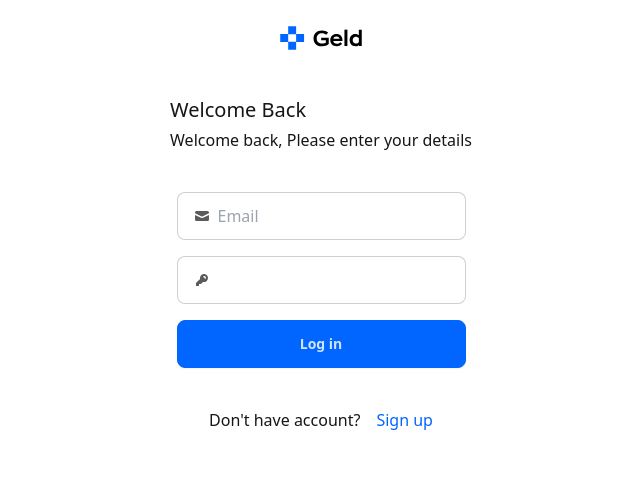
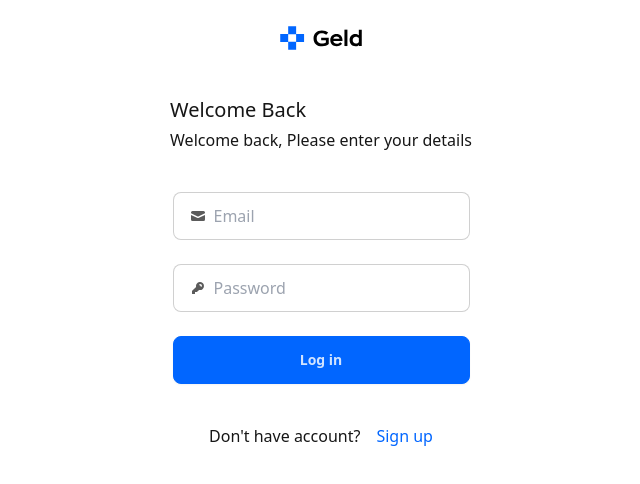
Before and after one commit to Leap-1f/Nomin-Expense-Tracker, a Next.js app in the folder front-end/: page /login in a window 1280 px wide. Shown: the top 484 px of the page, without its empty margins (319-959 px from the left). Built offline with nearby package versions, Linux system fonts and the light colour scheme.

Commit message:
login completed

```diff
--- a/front-end/src/components/layout/Context.jsx
+++ b/front-end/src/components/layout/Context.jsx
@@ -12,7 +12,7 @@
 
   const [openModal, setOpenModal] = useState(false);
 
-  const handleOpanModal = () => {
+  const handleOpenModal = () => {
     setOpenModal(true);
   };
 
@@ -23,7 +23,7 @@
     <Context.Provider
       value={{
         handleCloseModal,
-        handleOpanModal,
+        handleOpenModal,
         userData,
         setUserData,
       }}
@@ -32,4 +32,3 @@
     </Context.Provider>
   );
 };
-export const useData = () => useContext(Context);
--- a/front-end/src/pages/login.jsx
+++ b/front-end/src/pages/login.jsx
@@ -1,6 +1,8 @@
 import Link from "next/link";
 import { useState, useEffect } from "react";
 import { useRouter } from "next/router";
+import { LoginSchema } from "@/validations/userValidation";
+import { Formik, Form, Field, ErrorMessage } from "formik";
 
 export default function LoginFunction() {
   const router = useRouter();
@@ -13,9 +15,9 @@
 
   // const usenavigate = useNavigate();
 
-  // useEffect(() => {
-  //   sessionStorage.clear();
-  // }, []);
+  useEffect(() => {
+    sessionStorage.clear();
+  }, []);
 
   const handleInput = async (event) => {
     event.preventDefault();
@@ -23,23 +25,22 @@
 
     // let inputobj = { email: email, password: password };
     try {
-      const response = await fetch("http://localhost:8080/users", {
-        method: "POST",
-        mode: "cors",
+      const response = await fetch("http://localhost:8080/users/login", {
         headers: {
           Accept: "application/json, text/plain, */*",
           "Content-Type": "application/json",
         },
+        method: "POST",
+        mode: "cors",
         body: JSON.stringify({ ...values }),
       });
       const responseData = await response.json();
-      if (object.keys(responseData).length === 0) {
+      if (!responseData.ok) {
         toast.error("Login failed, invalid email and password");
       } else {
         toast.success("Success");
-        // sessionStorage.setItem("username", username);
-        // sessionStorage.setItem("jwttoken", resp.jwtToken);
-        // useNavigate("/");
+        sessionStorage.setItem("name", name);
+        sessionStorage.setItem("jwttoken", resp.jwtToken);
       }
       setValues(responseData);
       router.push("/dashboard");
@@ -63,9 +64,101 @@
                 Welcome back, Please enter your details
               </p>
             </div>
+
+            {/* Form Formik */}
+            <div className="flex flex-col gap-4">
+              <Formik
+                initialValues={{
+                  email: "",
+                  password: "",
+                }}
+                validationSchema={LoginSchema}
+                onSubmit={async (values) => {
+                  try {
+                    setValues(values);
+                    const res = await fetch(
+                      "http://localhost:8080/users/login",
+                      {
+                        headers: {
+                          Accept: "application/json",
+                          "Content-Type": "application/json",
+                        },
+                        method: "POST",
+                        mode: "cors",
+                        body: JSON.stringify(values),
+                      }
+                    );
+                    const response = await res.json();
+                    if (response.success) {
+                      console.log(response.userID);
+                      window.localStorage.setItem("userId", response.userId);
+                      window.localStorage.setItem("loggedIn", response.isAuth);
+                      router.push("/dashboard");
+                    } else {
+                      console.error("Backend error:", response.error);
+                    }
+                  } catch (err) {
+                    console.error("Network error: ", err);
+                  }
+                }}
+              >
+                <Form>
+                  <label className="input input-bordered flex items-center gap-2">
+                    <svg
+                      xmlns="http://www.w3.org/2000/svg"
+                      viewBox="0 0 16 16"
+                      fill="currentColor"
+                      className="w-4 h-4 opacity-70"
+                    >
+                      <path d="M2.5 3A1.5 1.5 0 0 0 1 4.5v.793c.026.009.051.02.076.032L7.674 8.51c.206.1.446.1.652 0l6.598-3.185A.755.755 0 0 1 15 5.293V4.5A1.5 1.5 0 0 0 13.5 3h-11Z" />
+                      <path d="M15 6.954 8.978 9.86a2.25 2.25 0 0 1-1.956 0L1 6.954V11.5A1.5 1.5 0 0 0 2.5 13h11a1.5 1.5 0 0 0 1.5-1.5V6.954Z" />
+                    </svg>
+
+                    <Field
+                      name="email"
+                      type="text"
+                      className="grow"
+                      placeholder="Email"
+                    ></Field>
+                    <ErrorMessage name="email" />
+                    <br />
+                  </label>
+                  <br />
+                  <label className="input input-bordered flex items-center gap-2">
+                    <svg
+                      xmlns="http://www.w3.org/2000/svg"
+                      viewBox="0 0 16 16"
+                      fill="currentColor"
+                      className="w-4 h-4 opacity-70"
+                    >
+                      <path
+                        fillRule="evenodd"
+                        d="M14 6a4 4 0 0 1-4.899 3.899l-1.955 1.955a.5.5 0 0 1-.353.146H5v1.5a.5.5 0 0 1-.5.5h-2a.5.5 0 0 1-.5-.5v-2.293a.5.5 0 0 1 .146-.353l3.955-3.955A4 4 0 1 1 14 6Zm-4-2a.75.75 0 0 0 0 1.5.5.5 0 0 1 .5.5.75.75 0 0 0 1.5 0 2 2 0 0 0-2-2Z"
+                        clipRule="evenodd"
+                      />
+                    </svg>
+                    <Field
+                      name="password"
+                      type="password"
+                      className="grow"
+                      placeholder="Password"
+                    ></Field>
+                    <ErrorMessage name="password" />
+                  </label>
+                  <br />
+                  <button
+                    type="submit"
+                    className="btn btn-primary w-full flex-initial"
+                  >
+                    Log in
+                  </button>
+                </Form>
+              </Formik>
+            </div>
+
             {/* Form */}
 
-            <form action="" onSubmit={handleInput}>
+            {/* <form action="" onSubmit={handleInput}>
               <div className="flex flex-col gap-4">
                 <label className="input input-bordered flex items-center gap-2">
                   <svg
@@ -113,7 +206,7 @@
 
                 <button className="btn btn-primary flex-initial">Log in</button>
               </div>
-            </form>
+            </form> */}
             <div className="flex flex-row gap-4 *:text-base">
               <p className="">Don't have account?</p>
 
--- a/front-end/src/pages/modal-test.jsx
+++ b/front-end/src/pages/modal-test.jsx
@@ -1,6 +1,10 @@
 import { Modal } from "../components/Modal";
+import { Context } from "./layout/Context";
+import { useContext } from "react";
 
 export default function Modaltest() {
+  const { handleOpenModal, handleCloseModal } = useContext(Context);
+
   return (
     <div className="max-w-screen m-auto">
       <Modal></Modal>
--- a/front-end/src/pages/register.jsx
+++ b/front-end/src/pages/register.jsx
@@ -1,19 +1,13 @@
 import Link from "next/link";
-import { useState, useEffect } from "react";
+import { useState, useEffect, useContext } from "react";
 import { SignupSchema } from "../validations/userValidation.js";
 import { useRouter } from "next/router.js";
 import { Formik, Form, Field, ErrorMessage } from "formik";
-// import { useData } from "@components/layout/Context";
+import { Context } from "../components/layout/Context.jsx";
 
 export default function RegisterFunction() {
   const router = useRouter();
-  // const { setUserData } = useData;
-  const [userData, setUserData] = useState({
-    name: "",
-    email: "",
-    password: "",
-    confirmPassword: "",
-  });
+  const { userData, setUserData } = useContext(Context);
 
   const API_ENDPOINT = "http://localhost:8080/users/signup";
   // const [userData, setUserData] = useState();
@@ -40,13 +34,6 @@
   //   }
   // };
 
-  // const addData = async (event) => {
-  //   event.preventDefault();
-  //   // const isValid = await SignupSchema.isValid(userData);
-  //   console.log(userData + "sefkh");
-  //   // console.log(isValid);
-  //   createData();
-  // };
   return (
     <div className="max-w-screen-xl m-auto">
       <div className="main  container ">
@@ -72,7 +59,6 @@
                 }}
                 validationSchema={SignupSchema}
                 onSubmit={async (values) => {
-                  // console.log(values);
                   try {
                     setUserData(values);
                     router.push("/steps");
@@ -183,7 +169,7 @@
                   </label>
                   <br />
                   {/* <Link href={{ pathname: "/steps" }}> */}
-                  <button type="submit" className=" btn  btn-primary ">
+                  <button type="submit" className=" btn w-full  btn-primary ">
                     Sign up
                   </button>
                   {/* </Link> */}
--- a/front-end/src/pages/steps.jsx
+++ b/front-end/src/pages/steps.jsx
@@ -1,6 +1,6 @@
-import { useState, useRef } from "react";
+import { useState, useRef, useContext } from "react";
 import { useRouter } from "next/router";
-// import { useData } from "@components/layout/Context";
+import { Context } from "../components/layout/Context.jsx";
 
 export default function StepsFunction() {
   const router = useRouter();
@@ -8,13 +8,14 @@
   const [currency, setCurrency] = useState("MNT");
   const [balance, setBalance] = useState("");
   const selectRef = useRef(null);
-  const [userData, setUserData] = useState({
-    name: "",
-    email: "",
-    password: "",
-    confirmPassword: "",
-  });
-  // const { userData, setUserData } = useData();
+  // const [userData, setUserData] = useState({
+  //   name: "",
+  //   email: "",
+  //   password: "",
+  //   confirmPassword: "",
+  // });
+
+  const { userData, setUserData } = useContext(Context);
 
   const changeSteps = async () => {
     if (steps === 1) {
--- a/front-end/src/validations/userValidation.js
+++ b/front-end/src/validations/userValidation.js
@@ -17,3 +17,15 @@
     .oneOf([yup.ref("password"), null], "Password must match")
     .required("Confirm password is required"),
 });
+
+export const LoginSchema = yup.object().shape({
+  email: yup.string().email("Invalid email").required("Email is required"),
+  password: yup.string().required("Password is required"),
+});
+
+export const AmountSchema = yup.object().shape({
+  amount: yup
+    .number()
+    .typeError("Amount must be a number")
+    .required("Amount is required *"),
+});
```
Also changed, not shown: front-end/src/components/header.jsx (+5 -2 lines), 1 other file (tests, documents, lock files or other folders).
